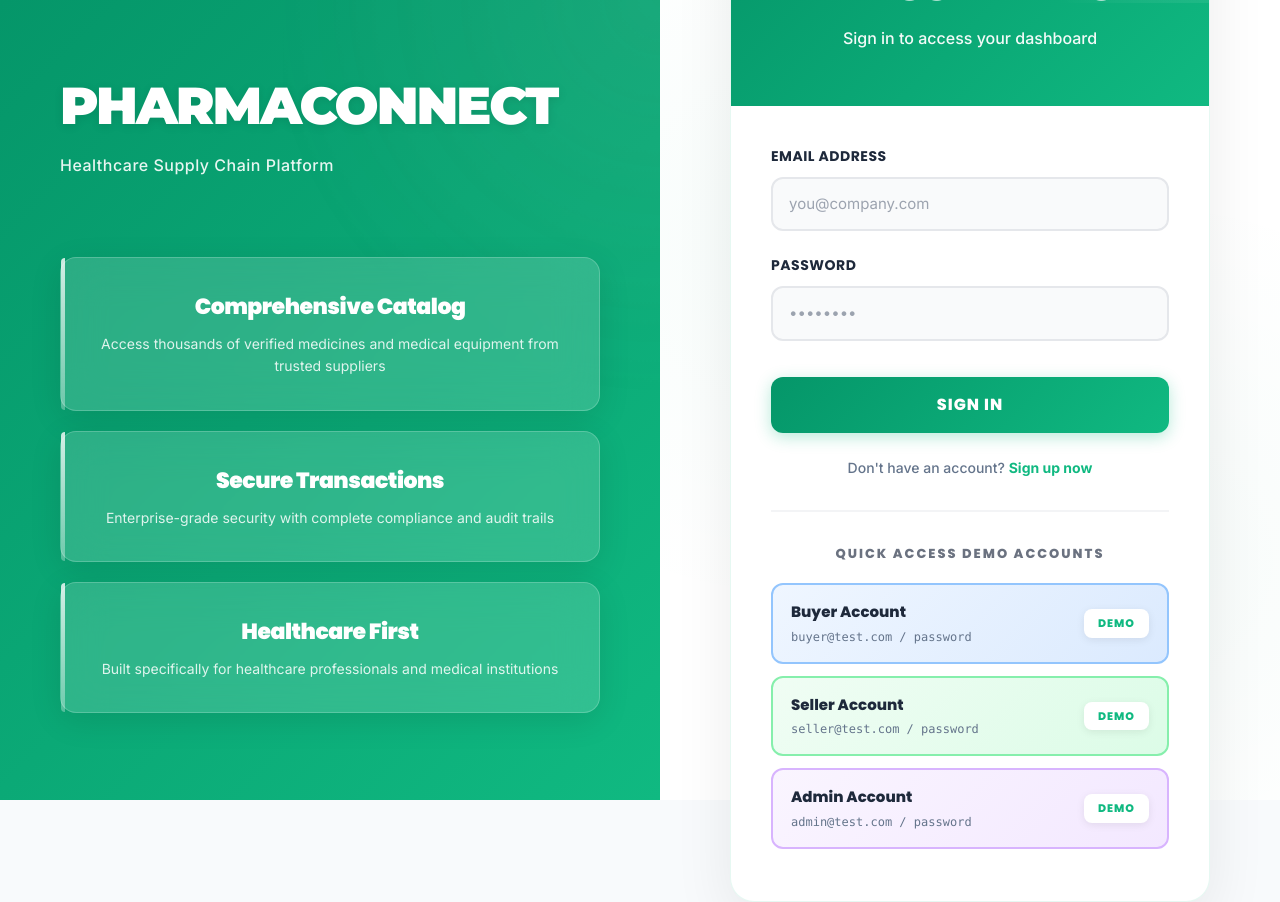
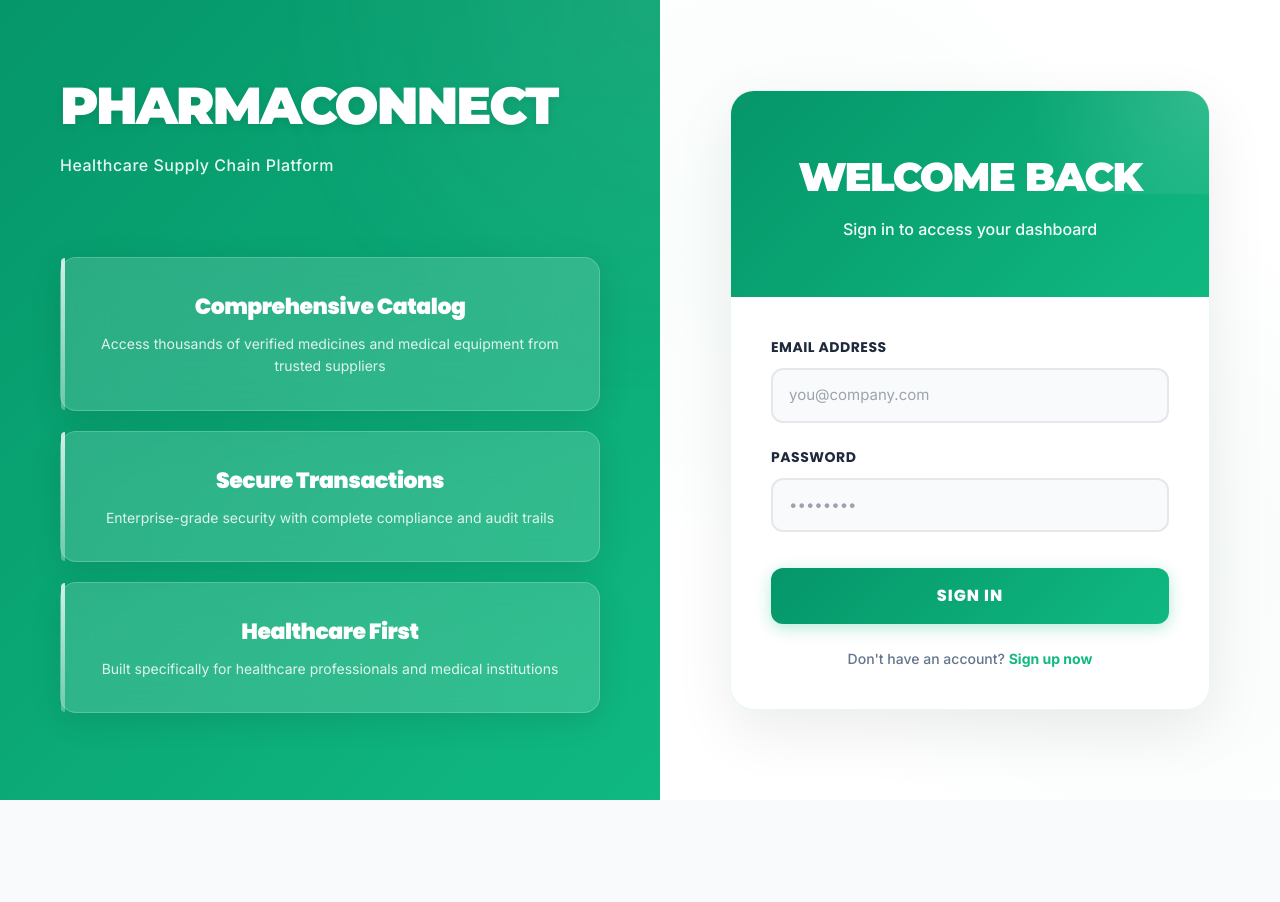
Before and after one commit to AniyaTyagi/PharmaConnect-1, a React (Vite) app in the folder PharmaConnect-frontend/: page /login in a window 1280 px wide. After the commit the page ends 800 px from the top, so only its background shows below. Built offline with nearby package versions, Linux system fonts and the light colour scheme; no server answers.

Commit message:
final changes at last

```diff
--- a/PharmaConnect-frontend/src/pages/login.jsx
+++ b/PharmaConnect-frontend/src/pages/login.jsx
@@ -36,17 +36,7 @@ const Login = () => {
     }
   };
 
-  const handleDemoLogin = async (type) => {
-    try {
-      const credentials = { buyer: ["buyer@test.com", "password"], seller: ["seller@test.com", "password"], admin: ["admin@test.com", "password"] };
-      const [em, pw] = credentials[type];
-      const data = await api.login(em, pw);
-      saveUser(data.user);
-      navigate(routeByRole(data.user.role));
-    } catch (err) {
-      alert(err.response?.data?.message || err.message);
-    }
-  };
+
   return (
     <div className="login-container">
 
@@ -118,34 +108,6 @@ const Login = () => {
             <p className="signup-text">
               Don't have an account? <span onClick={() => setShowRegistration(true)} style={{cursor: 'pointer', color: '#10b981', fontWeight: 700}}>Sign up now</span>
             </p>
-
-            <div className="demo-accounts">
-              <h4>Quick Access Demo Accounts</h4>
-
-              <div className="demo-card buyer" onClick={() => handleDemoLogin("buyer")} style={{cursor: "pointer"}}>
-                <div className="demo-info">
-                  <h5>Buyer Account</h5>
-                  <p>buyer@test.com / password</p>
-                </div>
-                <span className="demo-badge">Demo</span>
-              </div>
-
-              <div className="demo-card seller" onClick={() => handleDemoLogin("seller")} style={{cursor: "pointer"}}>
-                <div className="demo-info">
-                  <h5>Seller Account</h5>
-                  <p>seller@test.com / password</p>
-                </div>
-                <span className="demo-badge">Demo</span>
-              </div>
-
-              <div className="demo-card admin" onClick={() => handleDemoLogin("admin")} style={{cursor: "pointer"}}>
-                <div className="demo-info">
-                  <h5>Admin Account</h5>
-                  <p>admin@test.com / password</p>
-                </div>
-                <span className="demo-badge">Demo</span>
-              </div>
-            </div>
           </div>
         </div>
       </div>
```
